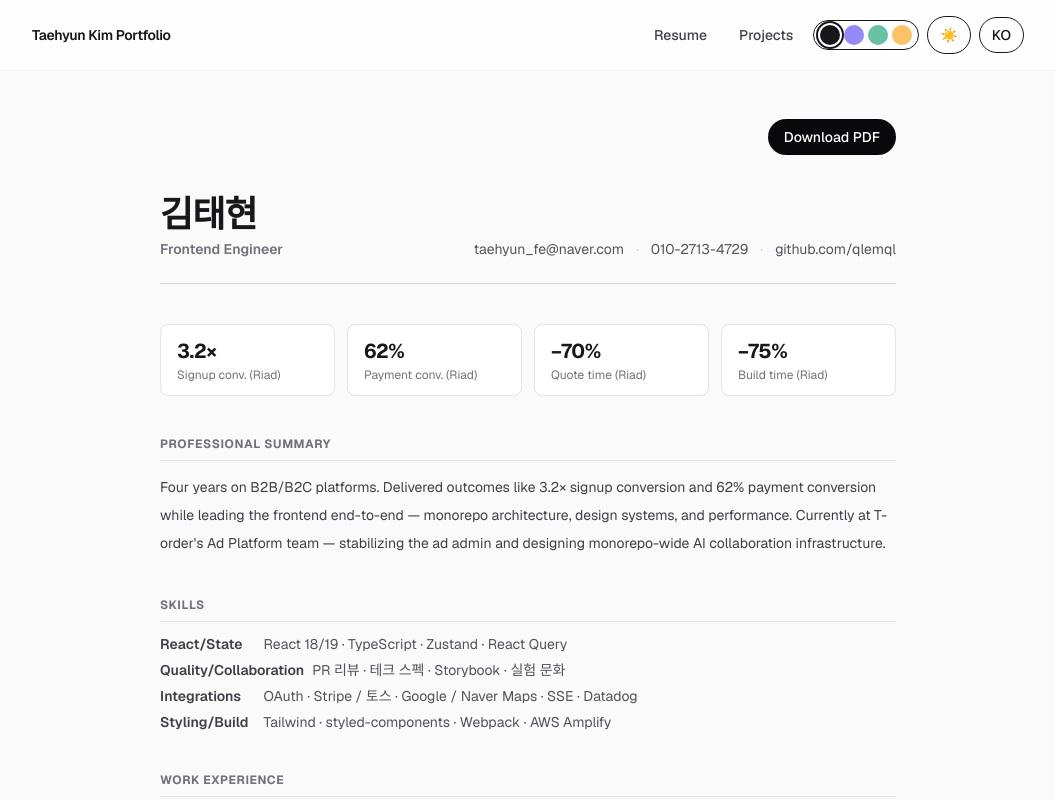
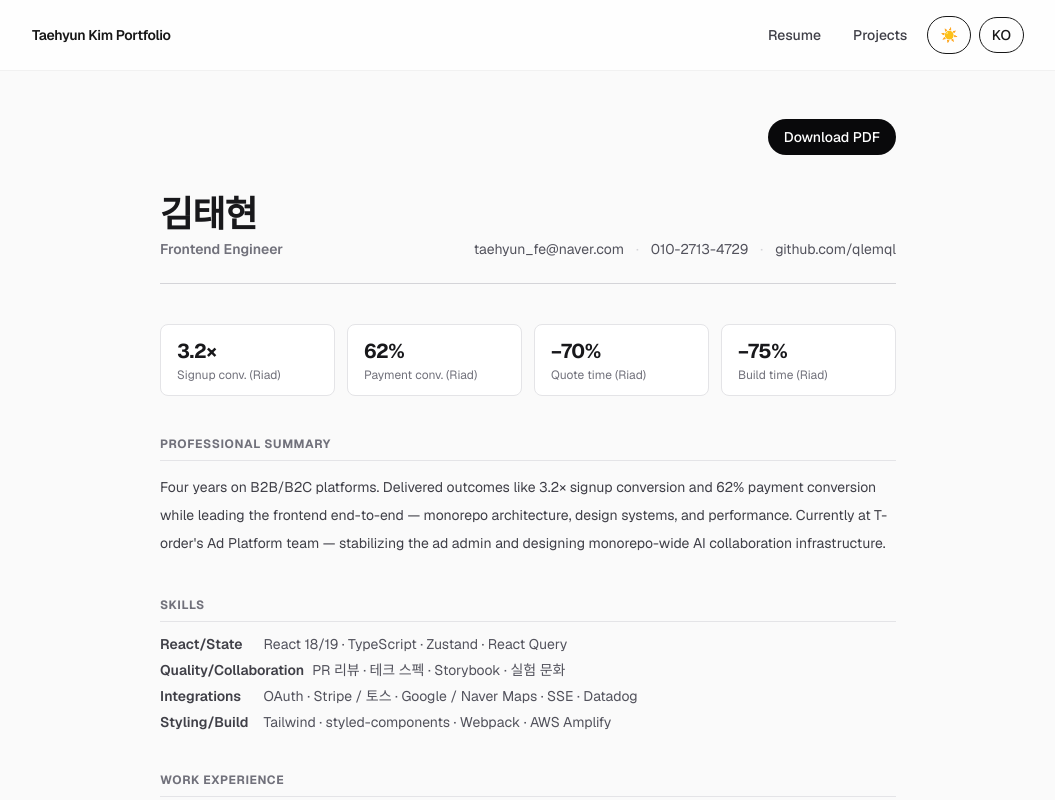
Before and after one commit to qlemql/portfolio, a Next.js app: page /en/resume in a window 1280 px wide. Shown: the top 800 px of the page, without its empty margins (112-1167 px from the left). Built offline with nearby package versions, Linux system fonts and the light colour scheme; no server answers.

Commit message:
chore: AccentSwitcher 제거 + 액센트 시스템 mono 단일화

```diff
--- a/src/app/globals.css
+++ b/src/app/globals.css
@@ -6,60 +6,20 @@
   --background: #ffffff;
   --foreground: #171717;
 
-  /* Default accent: mono (light) */
   --accent: #18181b;
   --accent-hover: #3f3f46;
   --accent-soft: #f4f4f5;
   --accent-fg: #ffffff;
 }
 
-[data-accent="indigo"] {
-  --accent: #4f46e5;
-  --accent-hover: #4338ca;
-  --accent-soft: #eef2ff;
-  --accent-fg: #ffffff;
-}
-[data-accent="emerald"] {
-  --accent: #059669;
-  --accent-hover: #047857;
-  --accent-soft: #ecfdf5;
-  --accent-fg: #ffffff;
-}
-[data-accent="amber"] {
-  --accent: #f59e0b;
-  --accent-hover: #d97706;
-  --accent-soft: #fffbeb;
-  --accent-fg: #1f2937;
-}
-
 :root.dark {
   --background: #0a0a0a;
   --foreground: #ededed;
 
-  /* Default accent: mono (dark) */
   --accent: #fafafa;
   --accent-hover: #d4d4d8;
   --accent-soft: rgb(39 39 42 / 0.5);
   --accent-fg: #09090b;
-}
-
-.dark[data-accent="indigo"] {
-  --accent: #818cf8;
-  --accent-hover: #a5b4fc;
-  --accent-soft: rgb(67 56 202 / 0.25);
-  --accent-fg: #1e1b4b;
-}
-.dark[data-accent="emerald"] {
-  --accent: #34d399;
-  --accent-hover: #6ee7b7;
-  --accent-soft: rgb(6 95 70 / 0.25);
-  --accent-fg: #064e3b;
-}
-.dark[data-accent="amber"] {
-  --accent: #fbbf24;
-  --accent-hover: #fcd34d;
-  --accent-soft: rgb(146 64 14 / 0.25);
-  --accent-fg: #451a03;
 }
 
 @theme inline {
--- a/src/app/layout.tsx
+++ b/src/app/layout.tsx
@@ -40,7 +40,7 @@ export const metadata: Metadata = {
   },
 };
 
-const NO_FLASH_SCRIPT = `(function(){try{var s=localStorage.getItem('theme');var d=s==='dark'||(!s&&window.matchMedia('(prefers-color-scheme: dark)').matches);if(d)document.documentElement.classList.add('dark');var a=localStorage.getItem('accent')||'mono';document.documentElement.setAttribute('data-accent',a);}catch(e){}})();`;
+const NO_FLASH_SCRIPT = `(function(){try{var s=localStorage.getItem('theme');var d=s==='dark'||(!s&&window.matchMedia('(prefers-color-scheme: dark)').matches);if(d)document.documentElement.classList.add('dark');}catch(e){}})();`;
 
 export default async function RootLayout({
   children,
--- a/src/components/AccentSwitcher.tsx
+++ /dev/null
@@ -1,64 +0,0 @@
-'use client';
-
-import { useEffect, useState } from 'react';
-
-type Accent = 'mono' | 'indigo' | 'emerald' | 'amber';
-
-const ACCENTS: { id: Accent; label: string; swatch: string }[] = [
-  { id: 'mono', label: 'Mono', swatch: 'bg-zinc-900 dark:bg-zinc-100' },
-  { id: 'indigo', label: 'Indigo', swatch: 'bg-indigo-600' },
-  { id: 'emerald', label: 'Emerald', swatch: 'bg-emerald-600' },
-  { id: 'amber', label: 'Amber', swatch: 'bg-amber-500' },
-];
-
-const STORAGE_KEY = 'accent';
-
-function applyAccent(a: Accent) {
-  document.documentElement.setAttribute('data-accent', a);
-}
-
-export default function AccentSwitcher() {
-  const [accent, setAccent] = useState<Accent>('mono');
-  const [mounted, setMounted] = useState(false);
-
-  useEffect(() => {
-    const stored = localStorage.getItem(STORAGE_KEY) as Accent | null;
-    setAccent(stored ?? 'mono');
-    setMounted(true);
-  }, []);
-
-  useEffect(() => {
-    if (!mounted) return;
-    applyAccent(accent);
-    localStorage.setItem(STORAGE_KEY, accent);
-  }, [accent, mounted]);
-
-  if (!mounted) {
-    return <div className="h-9 w-32" aria-hidden="true" />;
-  }
-
-  return (
-    <div
-      className="flex items-center gap-1 rounded-full border px-1.5 py-1 dark:border-white/15"
-      role="radiogroup"
-      aria-label="Accent color"
-    >
-      {ACCENTS.map((a) => (
-        <button
-          key={a.id}
-          type="button"
-          role="radio"
-          aria-checked={accent === a.id}
-          onClick={() => setAccent(a.id)}
-          className={`h-5 w-5 rounded-full transition ${a.swatch} ${
-            accent === a.id
-              ? 'ring-2 ring-zinc-900 ring-offset-2 ring-offset-white dark:ring-zinc-100 dark:ring-offset-black'
-              : 'opacity-60 hover:opacity-100'
-          }`}
-          title={a.label}
-          aria-label={a.label}
-        />
-      ))}
-    </div>
-  );
-}
--- a/src/components/Header.tsx
+++ b/src/components/Header.tsx
@@ -5,7 +5,6 @@ import { useEffect, useState } from "react";
 import { useLocale, useTranslations } from "next-intl";
 import { usePathname } from "next/navigation";
 import ThemeToggle from "@/components/ThemeToggle";
-import AccentSwitcher from "@/components/AccentSwitcher";
 
 export default function Header() {
   const [isScrolled, setIsScrolled] = useState(false);
@@ -53,9 +52,6 @@ export default function Header() {
               {tNav("projects")}
             </Link>
           </li>
-          <li className="hidden sm:block">
-            <AccentSwitcher />
-          </li>
           <li>
             <ThemeToggle locale={locale === "ko" || locale === "en" ? locale : "ko"} />
           </li>
```
